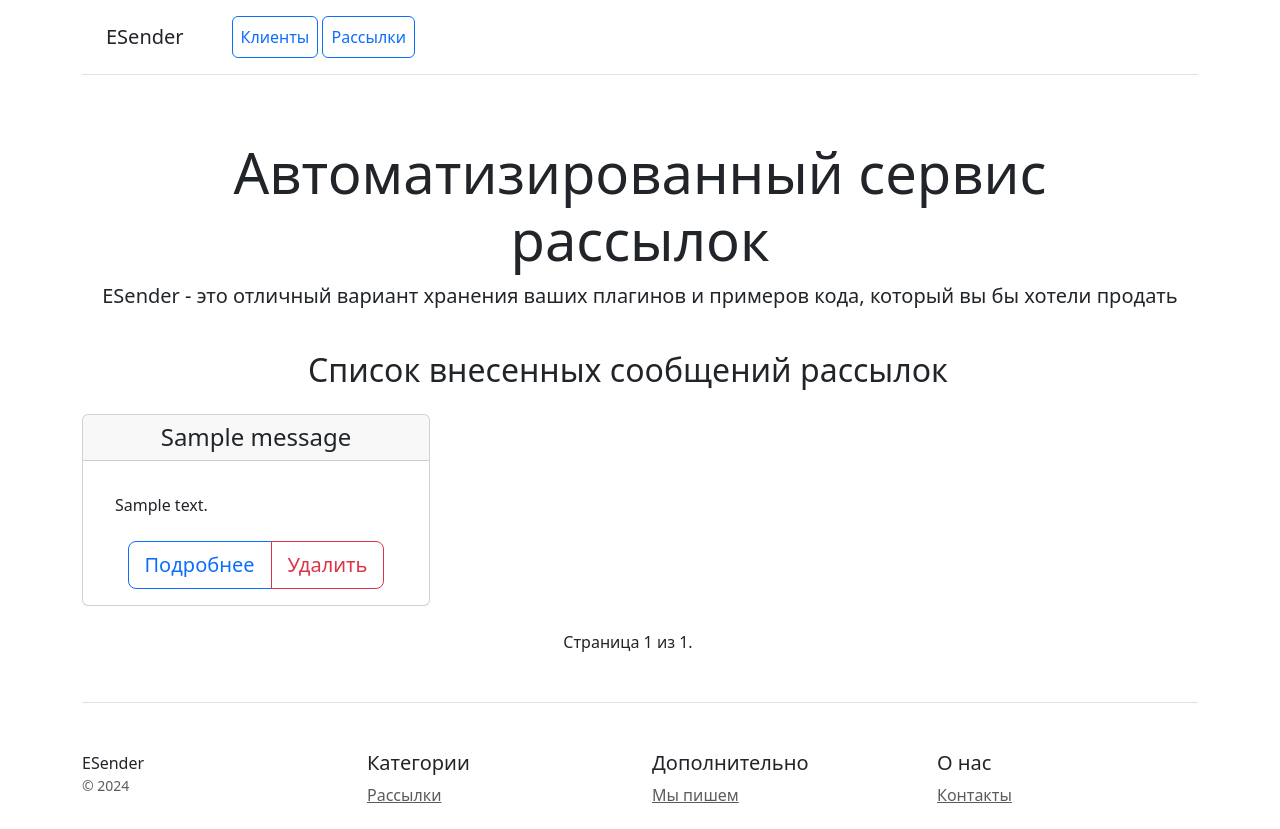
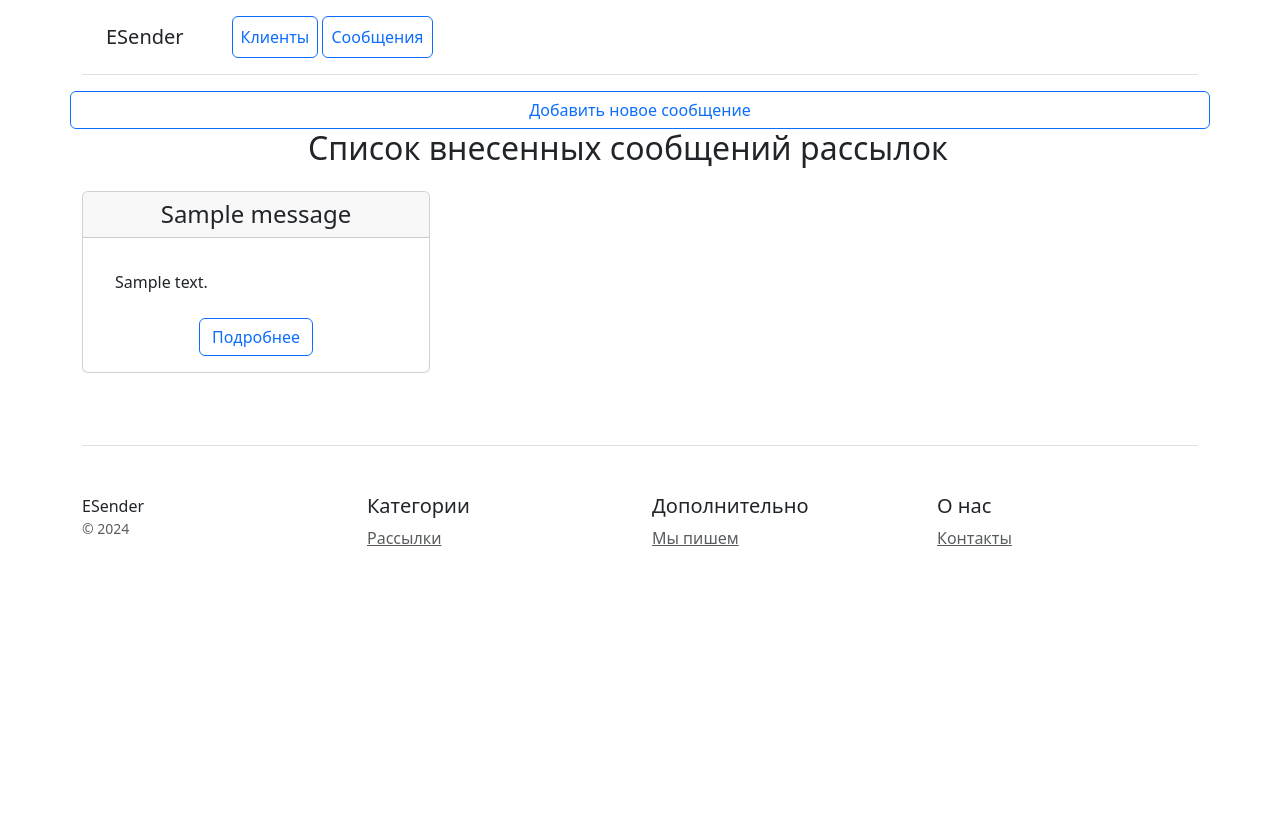
Before and after one commit to ChurilovEvgeny/Esender, a Django app: page / in a window 1280 px wide. Shown: the top 829 px of the page. After the commit the page ends 546 px from the top, so only its background shows below. Run offline with Django 5.2, Linux system fonts and the light colour scheme; tables that the repository leaves empty hold one stand-in row (values such as "Sample post"); some libraries are stand-ins or nearby versions.

Commit message:
Исправлен CRUD для Message

```diff
--- a/eservice/templates/eservice/includes/inc_header.html
+++ b/eservice/templates/eservice/includes/inc_header.html
@@ -4,6 +4,6 @@
     <h5 class="my-0 mr-md-auto font-weight-normal">{% app_title %}</h5>
     <nav class="ms-5">
         <a class="p-2 btn btn-outline-primary" href="{% url 'eservice:client_list' %}">Клиенты</a>
-        <a class="p-2 btn btn-outline-primary" href="{% url 'eservice:message_list' %}">Рассылки</a>
+        <a class="p-2 btn btn-outline-primary" href="{% url 'eservice:message_list' %}">Сообщения</a>
     </nav>
 </div>
--- a/eservice/templates/eservice/includes/inc_modal_client_confirm_delete.html
+++ b/eservice/templates/eservice/includes/inc_modal_client_confirm_delete.html
@@ -19,7 +19,6 @@
                 <button type="button" class="btn btn-outline-primary" data-bs-dismiss="modal">Отмена</button>
                 <a href="{% url 'eservice:client_delete' object.pk %}" class="btn btn-outline-danger">Удалить</a>
             </div>
-
         </div>
     </div>
 </div>
--- a/eservice/templates/eservice/message_list.html
+++ b/eservice/templates/eservice/message_list.html
@@ -1,13 +1,17 @@
 {% extends 'eservice/base.html'%}
 {% load custom_tags %}
 {% block content %}
-<div class="pricing-header px-3 py-3 pt-md-5 pb-md-4 mx-auto text-center">
-    <h1 class="display-4">Автоматизированный сервис рассылок</h1>
-    <p class="lead">{% app_title %} - это отличный вариант хранения ваших плагинов и примеров кода, который вы бы хотели
-        продать</p>
+<div class="row text-center">
+    <a type="button" class="btn btn-outline-primary"
+       href="{% url 'eservice:message_create'%}">
+        Добавить новое сообщение
+    </a>
 </div>
 <div class="row text-center">
     <div class="row text-center">
+        {% if page_obj.paginator.num_pages == 1 and page_obj|length == 0 %}
+        <h2 class="mb-4">Список сообщений пуст</h2>
+        {% else %}
         <h2 class="mb-4">Список внесенных сообщений рассылок</h2>
         {% for message in page_obj %}
         <div class="col-4">
@@ -18,16 +22,16 @@
                 <div class="card-body">
                     <p class="mt-3 mb-4 text-start m-3">{{ message.body|truncatechars:100 }}</p>
                     <div class="btn-group">
-                            <a type="button" class="btn btn-lg btn-outline-primary"
-                               href="{% url 'eservice:message_detail' message.pk %}">Подробнее</a>
-                            <a type="button" class="btn btn-lg btn-outline-danger"
-                               href="{% url 'eservice:message_delete' message.pk %}">Удалить</a>
+                        <a type="button" class="btn btn-outline-primary"
+                           href="{% url 'eservice:message_detail' message.pk %}">Подробнее</a>
                     </div>
                 </div>
             </div>
         </div>
         {% endfor %}
+        {% endif %}
 
+        {% if page_obj.paginator.num_pages > 1 %}
         <div id="pages" align="center">
             {% if page_obj.has_previous %}
             <a href="?page={{ page_obj.previous_page_number }}">Предыдущая</a>
@@ -41,6 +45,7 @@
             <a href="?page={{ page_obj.next_page_number }}">Следующая</a>
             {% endif %}
         </div>
+        {% endif %}
     </div>
 </div>
 
--- a/eservice/views.py
+++ b/eservice/views.py
@@ -60,21 +60,11 @@ class MessageUpdateView(UpdateView):
     model = Message
     fields = ('subject', 'body')
 
-    def post(self, *args, **kwargs):
-        print("POST22!!!!!")
-
     def get_success_url(self):
         return reverse('eservice:message_detail', args=[self.kwargs.get('pk')])
 
 
-class MessageDeleteView(DeleteView):
-    model = Message
-    success_url = reverse_lazy('eservice:message_list')
-
-
 def message_delete(request, pk):
-    if request.method == 'POST':
-        print("POST!!!!!")
     message = get_object_or_404(Message, pk=pk)
     message.delete()
     return redirect('eservice:message_list')
```
Also changed, not shown: eservice/templates/eservice/includes/inc_modal_message_confirm_delete.html (+3 -8 lines).
